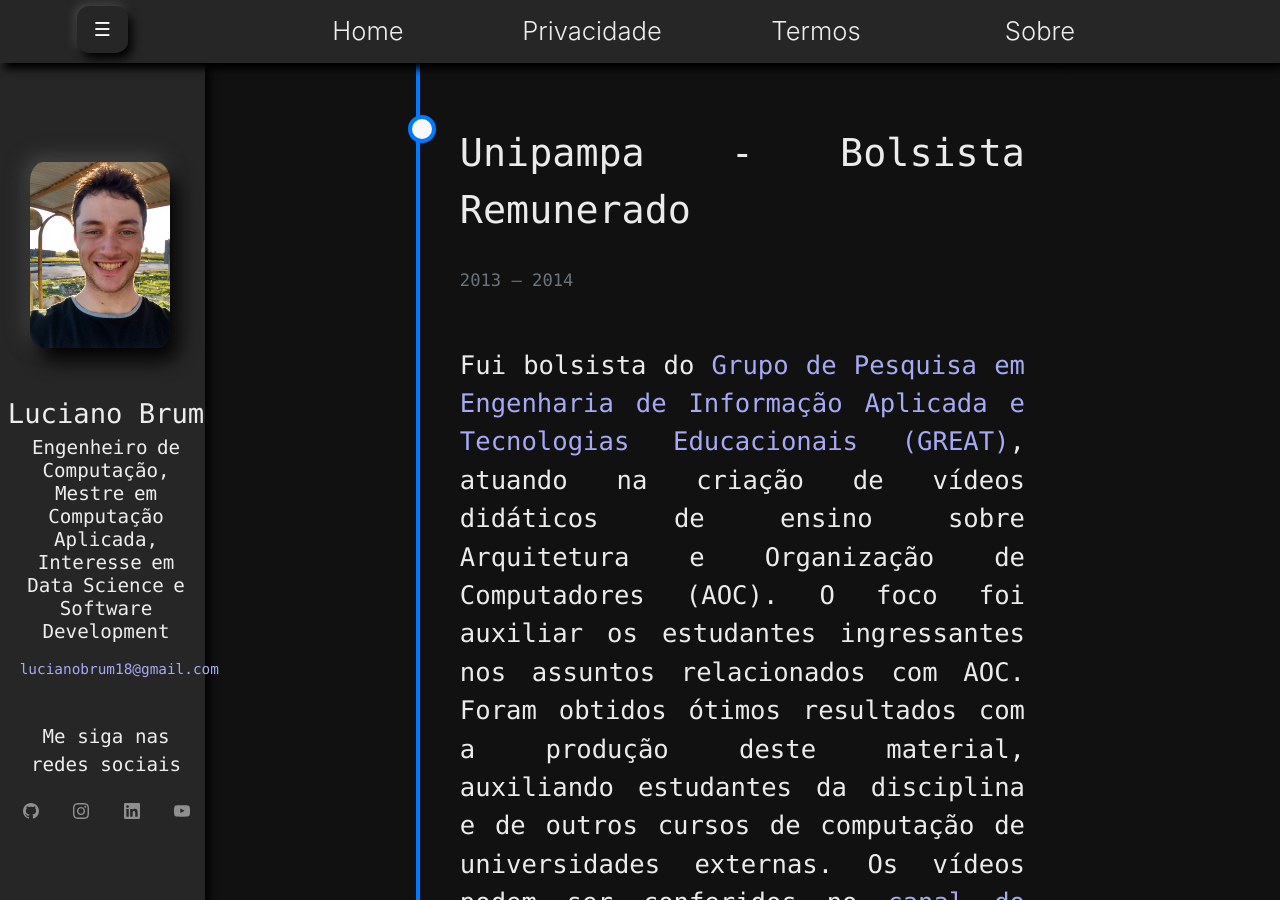
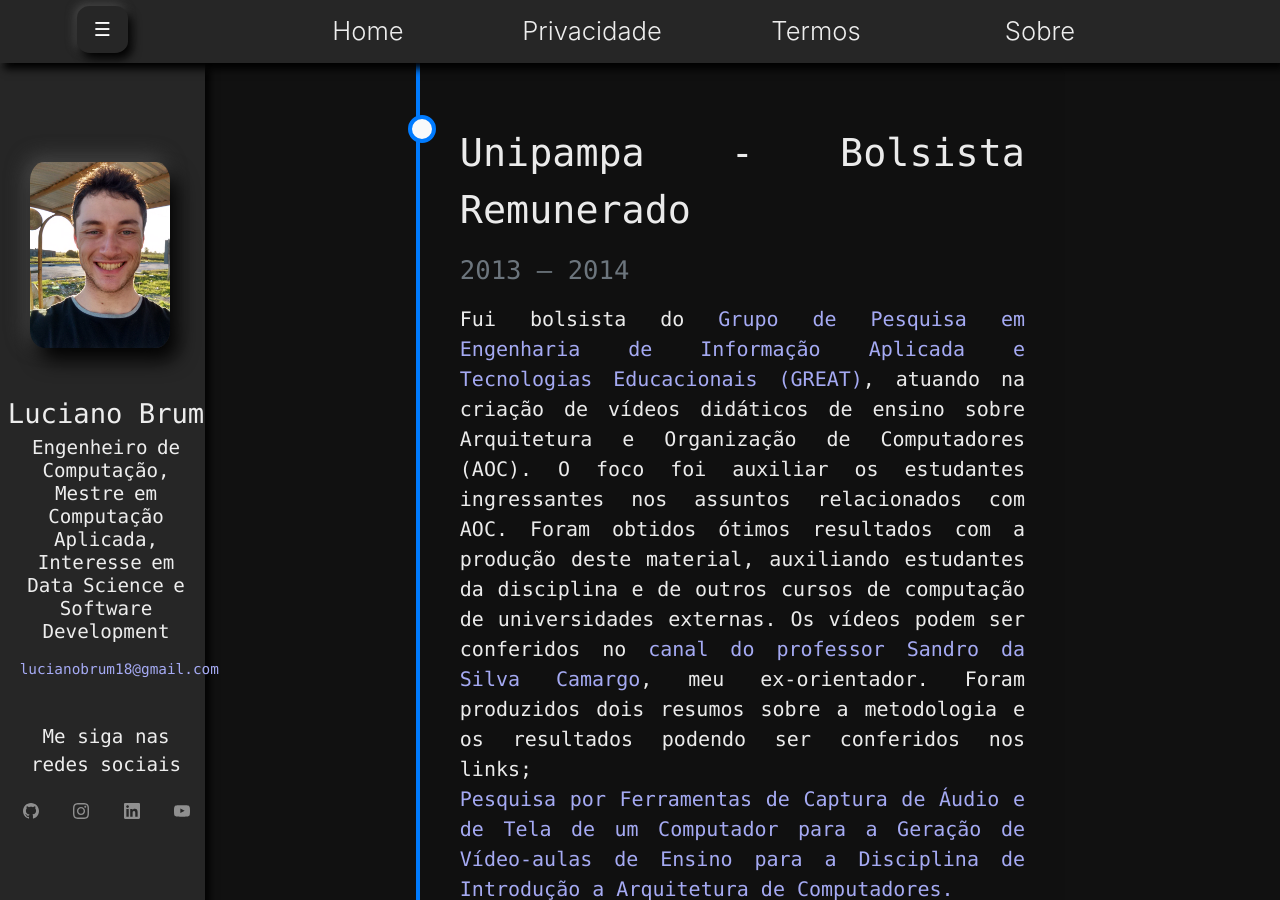
Before and after one commit to Lubrum/Lubrum.github.io, a Jekyll site: the page built from z-about.md, in a window 1280 px wide and 900 px high, scrolled down 1233 px. Built offline with Jekyll 4.4.1, drawn with Linux system fonts in a browser that asks for light colours; some of the changed text lies outside the part shown.

Commit message:
Fixing text issues and scss.

```diff
--- a/_data/about/timeline.yml
+++ b/_data/about/timeline.yml
@@ -6,7 +6,7 @@
 - title: Unipampa - Graduação em Engenharia de Computação
   from: 2011
   to: 2015
-  description: O meu Trabalho de Conclusão de Curso foi o desenvolvimento de um Objeto de Aprendizagem para o ensino de conceitos básicos de AOC para estudantes iniciantes em cursos de computação. O trabalho foi desenvolvido com Realidade Aumentada, através do uso das ferramentas FLARAS e Blender para a modelagem tridimensional dos componentes da arquitetura. Duas publicações foram geradas deste trabalho, conforme podem ser conferidas abaixo;<br><a href="http://www2.sbc.org.br/ceacpad/ijcae/v4_n1_dec_2015/IJCAE_v4_n1_dez_2015_paper_5_vf.pdf">Metodologia de Aplicação da Realidade Aumentada no Ensino de Arquitetura de Computadores</a>;<br><a href="http://www2.sbc.org.br/ceacpad/ijcae/v6_n1_dec_2017/IJCAE_v6_n1_dez_2017_paper_2_vf.pdf">Avaliação do Uso de Realidade Aumentada no Ensino de Arquitetura e Organização de Computadores</a>;
+  description: O meu Trabalho de Conclusão de Curso foi o desenvolvimento de um Objeto de Aprendizagem para o ensino de conceitos básicos de AOC para estudantes iniciantes em cursos de computação. O trabalho foi desenvolvido com Realidade Aumentada, através do uso das ferramentas FLARAS e Blender para a modelagem tridimensional dos componentes da arquitetura. Duas publicações foram geradas deste trabalho, conforme podem ser conferidas abaixo;<br><a href="http://www2.sbc.org.br/ceacpad/ijcae/v4_n1_dec_2015/IJCAE_v4_n1_dez_2015_paper_5_vf.pdf">Metodologia de Aplicação da Realidade Aumentada no Ensino de Arquitetura de Computadores.</a><br><a href="http://www2.sbc.org.br/ceacpad/ijcae/v6_n1_dec_2017/IJCAE_v6_n1_dez_2017_paper_2_vf.pdf">Avaliação do Uso de Realidade Aumentada no Ensino de Arquitetura e Organização de Computadores.</a>
 
 - title: Embrapa - Estágio em Análise e Desenvolvimento de Sistemas
   from: 2015
--- a/_includes/about/skills.html
+++ b/_includes/about/skills.html
@@ -3,7 +3,7 @@
     {% for skill in include.source %}
       <div class="skill">
         <p>{{ skill.name }}</p>
-        <div class="skill-bar skill-bar-{{ skill.color }} skill-{{ skill.percentage }} wow animate__animated animate__slideInLeft" data-wow-delay="{{ forloop.index | divided_by: 20.0 }}">
+        <div class="skill-bar skill-bar-{{ skill.color }} skill-{{ skill.percentage }} wow animate__animated animate__slideInLeft" data-wow-iteration="10" data-wow-delay="{{ forloop.index | divided_by: 20.0 }}">
           <span>{{ skill.percentage }}%</span>
         </div>
       </div>
--- a/_includes/about/timeline.html
+++ b/_includes/about/timeline.html
@@ -4,8 +4,8 @@
       <div class="timeline-item">
         <div class="content">
           <h2>{{ item.title }}</h2>
-          <h6 class="date">{{ item.from }} — {{ item.to }}</h6>
-          <p>{{ item.description }}</p>
+          <div class="date">{{ item.from }} — {{ item.to }}</div>
+          <div class="description">{{ item.description }}</div>
         </div>
       </div>
     {% endfor %}
--- a/_includes/head.html
+++ b/_includes/head.html
@@ -11,6 +11,7 @@
   {%- if jekyll.environment == 'production' and site.google_analytics -%}
     {%- include google-analytics.html -%}
   {%- endif -%}
+
   <script type='text/javascript' src='{{site.baseurl}}/assets/js/jquery-3.4.1.js'></script>
   <script type='text/javascript' src='{{site.baseurl}}/assets/js/sidebar.js'></script>
   <script type='text/javascript' src='{{site.baseurl}}/assets/js/zoom.js'></script>
--- a/_sass/_syntax-highlighting.scss
+++ b/_sass/_syntax-highlighting.scss
@@ -78,5 +78,5 @@ $warning:   #ffc107;
 $danger:    #dc3545;
 $light:     #f8f9fa;
 $dark:      #343a40;
-$darkest: #111111;
+$darkest: #101010;
 $rounded-borders: 15px;
--- a/_sass/_timeline.scss
+++ b/_sass/_timeline.scss
@@ -41,7 +41,11 @@
                 margin-top: -5px;
                 margin-bottom: 15px;
                 color: #6c757d;
-            }
+			}
+
+			.description {
+				font-size: 20px;
+			}
 		}
 	}
 }
```
